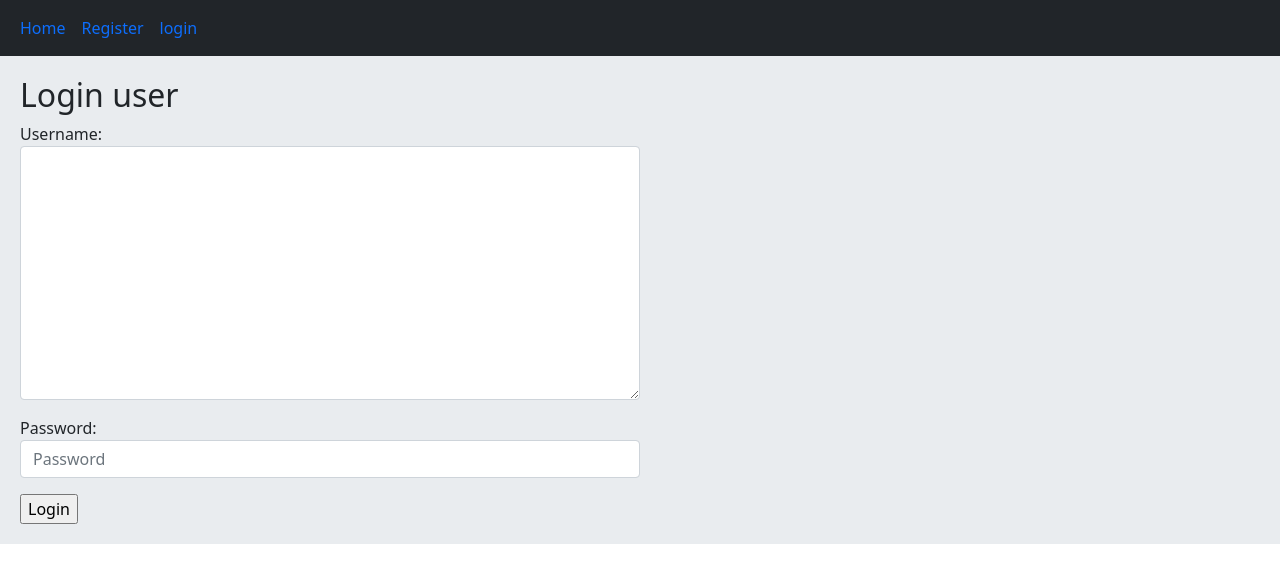
After one commit to Alidarvishvand/social-network-django, a Django app: page /account/login/ in a window 1280 px wide. The commit adds this page. Shown: the top 583 px of the page. Run offline with Django 3.2, Linux system fonts and the light colour scheme.

Commit message:
login
login user

```diff
--- a/account/forms.py
+++ b/account/forms.py
@@ -30,3 +30,9 @@ class UserRegisteForm(forms.Form):
 
         if p1 and p2 and  p1!=p2:
             raise ValidationError('pass is not match !')
+
+
+
+class UserLoginForm(forms.Form):
+    username =  username = forms.CharField(widget=forms.Textarea(attrs={'class': 'form-control'}))
+    password = forms.CharField(widget=forms.PasswordInput(attrs={'class': 'form-control','placeholder':'Password'}))
--- /dev/null
+++ b/account/templates/account/login.html
@@ -0,0 +1,12 @@
+{% extends 'base.html' %}
+
+{% block content %}
+    <h2>Login user</h2>
+
+    <form action="" method="post" class="col-md-6" novalidate>
+        {% csrf_token %}
+        {{ form.as_p }}
+        <input type="submit" value="Login">
+    </form>
+
+{% endblock %}
--- a/account/urls.py
+++ b/account/urls.py
@@ -4,4 +4,5 @@ from . import views
 app_name = 'account'
 urlpatterns = [
     path('register/',views.RegisterView.as_view(),name='register'),
+    path('login/',views.UserLoginView.as_view(),name='login'),
 ]
--- a/account/views.py
+++ b/account/views.py
@@ -1,7 +1,8 @@
 from django.shortcuts import render,redirect
 from django.views import View
-from . forms import UserRegisteForm
+from . forms import UserRegisteForm,UserLoginForm
 from django.contrib.auth.models import User
+from django.contrib.auth import authenticate,login
 
 from django.contrib import messages
 class RegisterView(View):
@@ -20,3 +21,24 @@ class RegisterView(View):
                     messages.success(request,'you register successfully','success')
                     return redirect('home:home')
               return render(request, self.template_name ,{'form':form})
+
+
+class UserLoginView(View):
+      form_classes = UserLoginForm
+      template_name = 'account/login.html'
+      def get(self, request):
+            form  = self.form_classes
+            return render(request , self.template_name , {'form':form})
+
+      def post(self,request):
+            form = self.form_classes(request.POST)
+            if form.is_valid():
+                  cd=form.cleaned_data
+                  user = authenticate(request, username=cd['username'], password=cd['password'])
+                  if user is not None:
+                        login(request,user)
+                        messages.success(request,'you are login successfully','success')
+                        return redirect('home:home')
+                  messages.error(request,'you not login','danger')
+
+            return render(request,self.template_name,{'form':form})
--- a/templates/inc/navbar.html
+++ b/templates/inc/navbar.html
@@ -5,6 +5,7 @@
         <div class="navbar-nav">
           <a class="nav-link active" href="{% url 'home:home' %}">Home</a>
           <a class="nav-link active" href="{% url 'account:register' %}">Register</a>
+          <a class="nav-link active" href="{% url 'account:login' %}">login</a>
         </div>
     </div>
   </nav>
```
Also changed, not shown: db.sqlite3.
